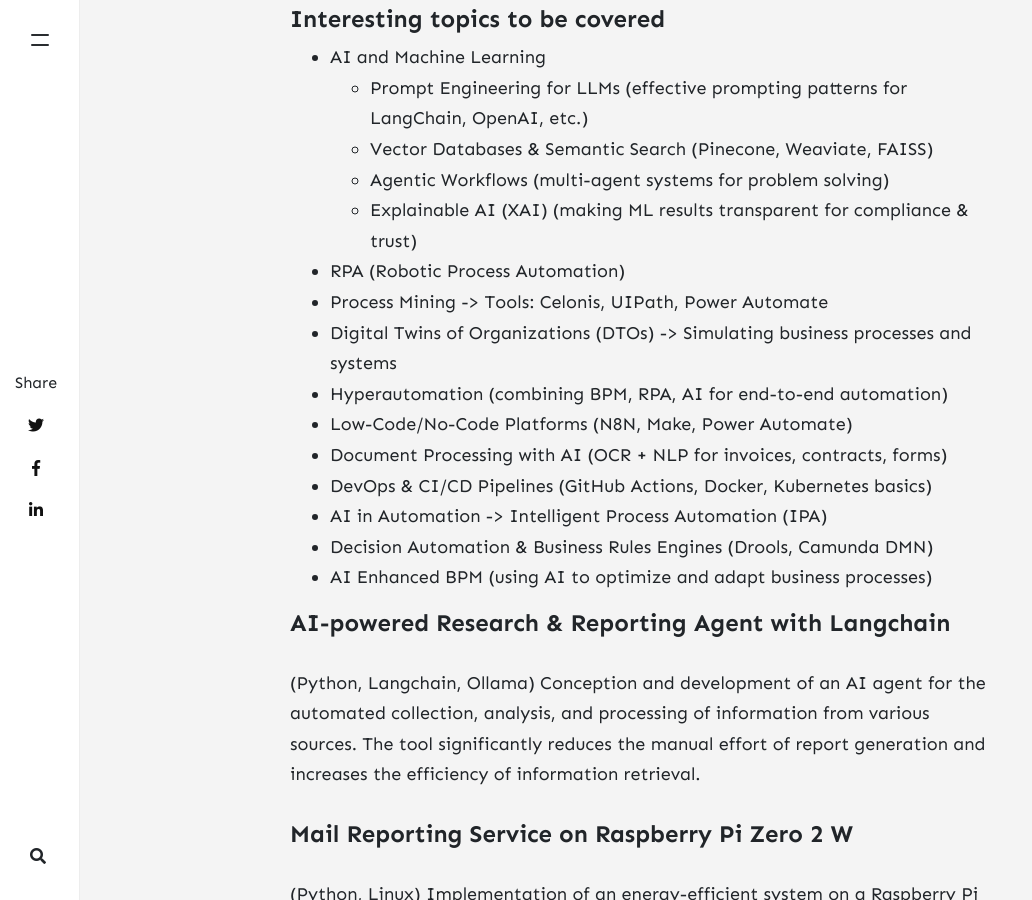
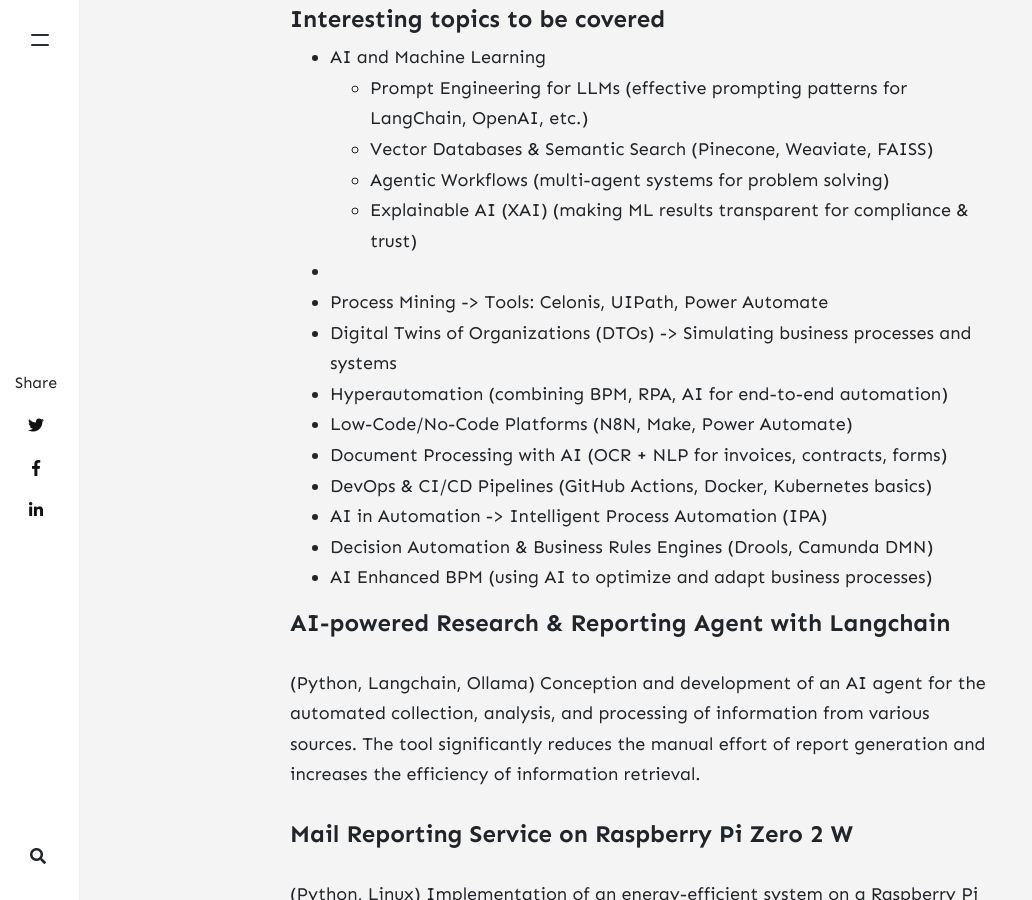
Before and after one commit to jensettl/jensettl.github.io, a Jekyll site: the page built from _posts/2025-09-30-Coming soon.md, in a window 1280 px wide and 900 px high, scrolled down 1782 px. Shown: the whole window, without its empty margins (0-1032 px from the left). Built offline with Jekyll 4.4.1, drawn with Linux system fonts in a browser that asks for light colours; nearby versions of some CDN libraries; comment, search, counter and statistics services are not loaded.

Commit message:
Remove RPA topic from the "Interesting topics to be covered" section in the Coming Soon post

```diff
--- a/_posts/2025-09-30-Coming soon.md
+++ b/_posts/2025-09-30-Coming soon.md
@@ -36,7 +36,7 @@
     - Vector Databases & Semantic Search (Pinecone, Weaviate, FAISS)
     - Agentic Workflows (multi-agent systems for problem solving)
     - Explainable AI (XAI) (making ML results transparent for compliance & trust)
-- RPA (Robotic Process Automation)
+-
 - Process Mining -> Tools: Celonis, UIPath, Power Automate
 - Digital Twins of Organizations (DTOs) -> Simulating business processes and systems
 - Hyperautomation (combining BPM, RPA, AI for end-to-end automation)
```
